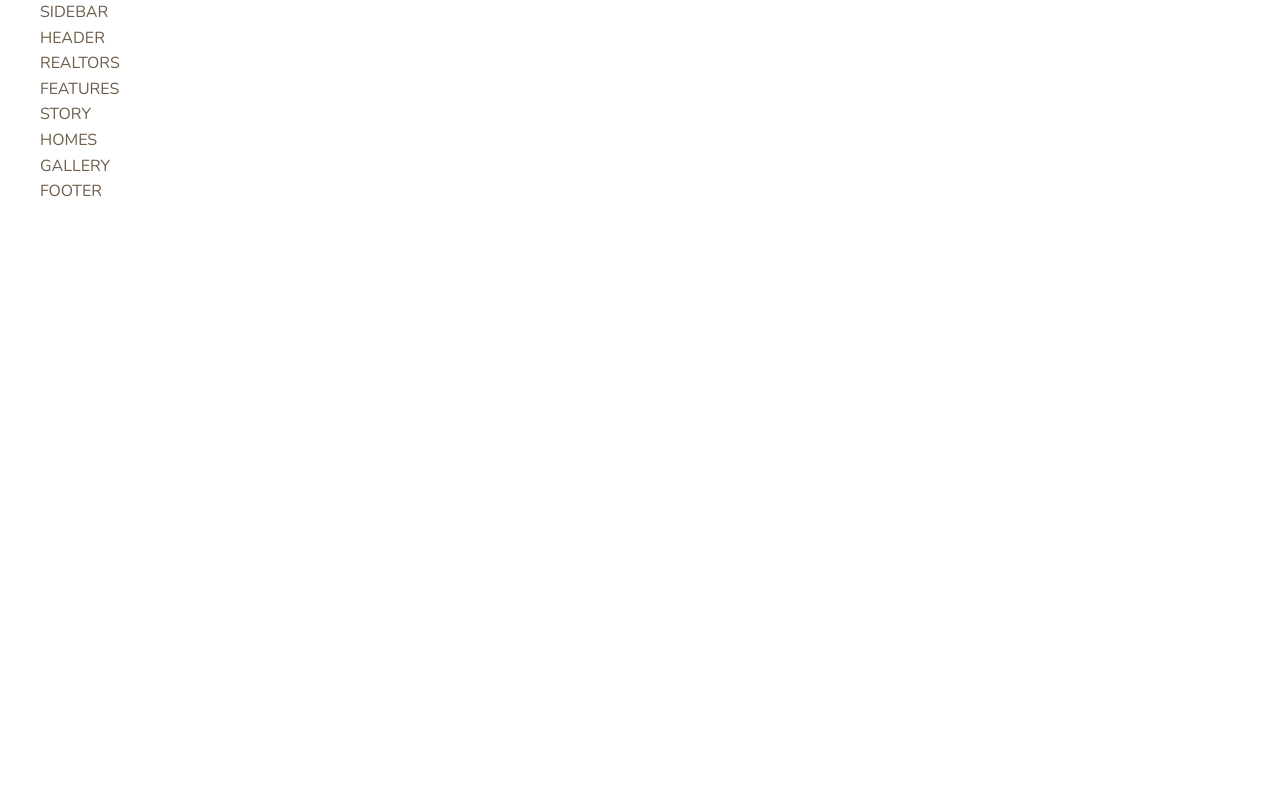
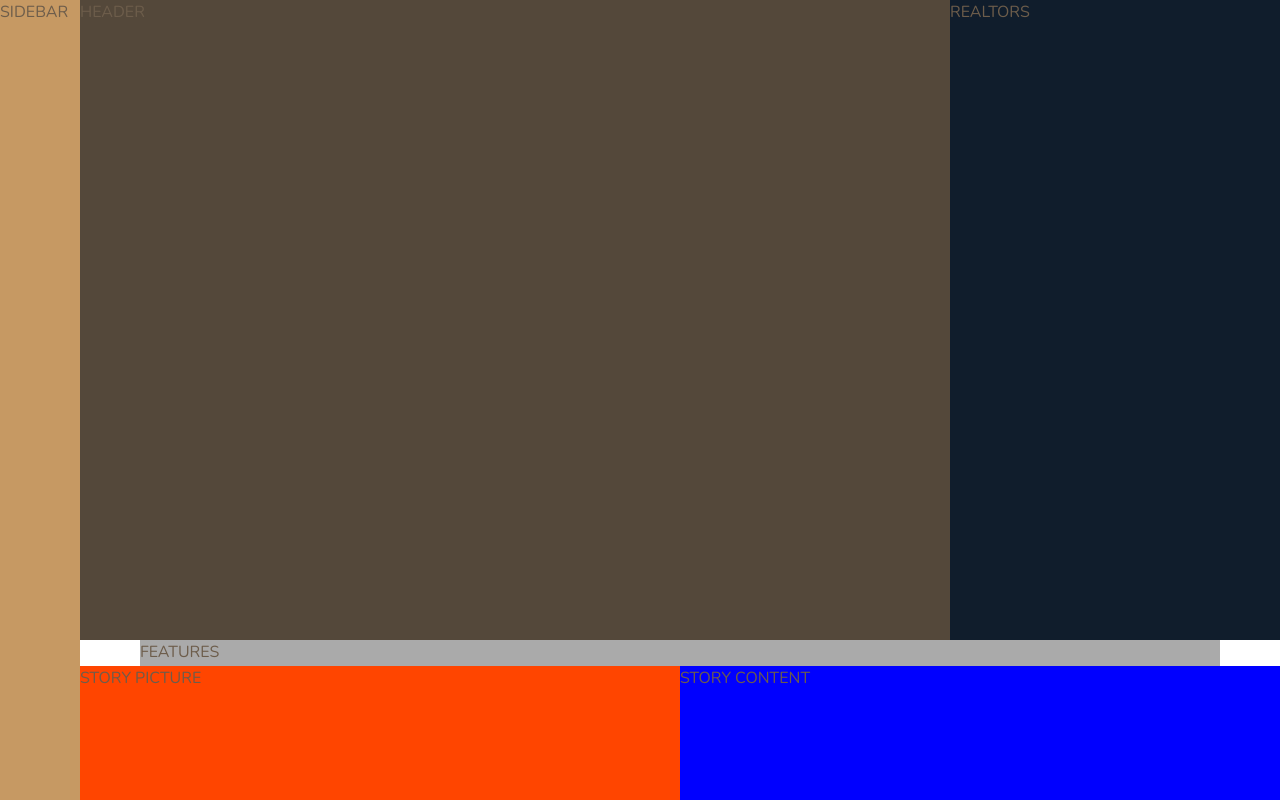
Before and after one commit to serhiikle/nexter, a website: page app/index.html in a window 1280 px wide. Shown: the top 800 px of the page. Drawn offline with nearby package versions, Linux system fonts and the light colour scheme.

Commit message:
build overall layout

```diff
--- a/app/index.html
+++ b/app/index.html
@@ -18,7 +18,7 @@
   <link rel="stylesheet" href="css/style.min.css">
 </head>
 <body>
-  <div class="container">
+  <div class="wrapper">
     <!-- SECTION SIDEBAR -->
     <aside class="sidebar">
       SIDEBAR
@@ -35,9 +35,13 @@
     <section class="features">
       FEATURES
     </section>
-    <!-- SECTION STORY -->
-    <section class="story">
-      STORY
+    <!-- SECTION STORY PICTURE -->
+    <section class="story-picture">
+      STORY PICTURE
+    </section>
+    <!-- SECTION STORY CONTENT -->
+    <section class="story-content">
+      STORY CONTENT
     </section>
     <!-- SECTION HOMES -->
     <section class="homes">
--- a/app/scss/_features.scss
+++ b/app/scss/_features.scss
@@ -0,0 +1,4 @@
+.features {
+  background-color: $colorGreyDark;
+  grid-column: center-start / center-end;
+}
--- a/app/scss/_footer.scss
+++ b/app/scss/_footer.scss
@@ -1,3 +1,4 @@
 .footer {
-
+  background-color: darkolivegreen;
+  color: #fff;
 }
--- a/app/scss/_gallery.scss
+++ b/app/scss/_gallery.scss
@@ -0,0 +1,4 @@
+.gallery {
+  background-color: palevioletred;
+  grid-column: full-start / full-end;
+}
--- a/app/scss/_global.scss
+++ b/app/scss/_global.scss
@@ -31,7 +31,13 @@ img {
   display: block;
 }
 
-.container {
-  max-width: 120rem;
-  margin: 0 auto;
+//.container {
+//  max-width: 120rem;
+//  margin: 0 auto;
+//}
+
+.wrapper {
+  display: grid;
+  grid-template-rows: 80vh min-content 40vw repeat(3, min-content);
+  grid-template-columns: [sidebar-start] 8rem [sidebar-end full-start] minmax(6rem, 1fr) [center-start] repeat(8, [col-start] minmax(min-content, 14rem)[col-end]) [center-end] minmax(6rem, 1fr) [full-end];
 }
--- a/app/scss/_header.scss
+++ b/app/scss/_header.scss
@@ -1,3 +1,4 @@
 .header {
-
+  background-color: $colorBrownDark;
+  grid-column: full-start / col-end 6;
 }
--- a/app/scss/_homes.scss
+++ b/app/scss/_homes.scss
@@ -0,0 +1,4 @@
+.homes {
+  background-color: yellowgreen;
+  grid-column: center-start / center-end;
+}
--- a/app/scss/_realtors.scss
+++ b/app/scss/_realtors.scss
@@ -0,0 +1,4 @@
+.realtors {
+  background-color: $colorSecondary;
+  grid-column: col-start 7 / full-end;
+}
--- a/app/scss/_sidebar.scss
+++ b/app/scss/_sidebar.scss
@@ -0,0 +1,5 @@
+.sidebar {
+  background-color: $colorPrimary;
+  grid-column: sidebar-start / sidebar-end;
+  grid-row: 1 / -1;
+}
--- a/app/scss/_story.scss
+++ b/app/scss/_story.scss
@@ -0,0 +1,9 @@
+.story-picture {
+  background-color: orangered;
+  grid-column: full-start / col-end 4;
+}
+
+.story-content {
+  background-color: blue;
+  grid-column: col-start 5 / full-end;
+}
```
Also changed, not shown: app/pages/index.html (+8 -4 lines), app/css/style.min.css.
